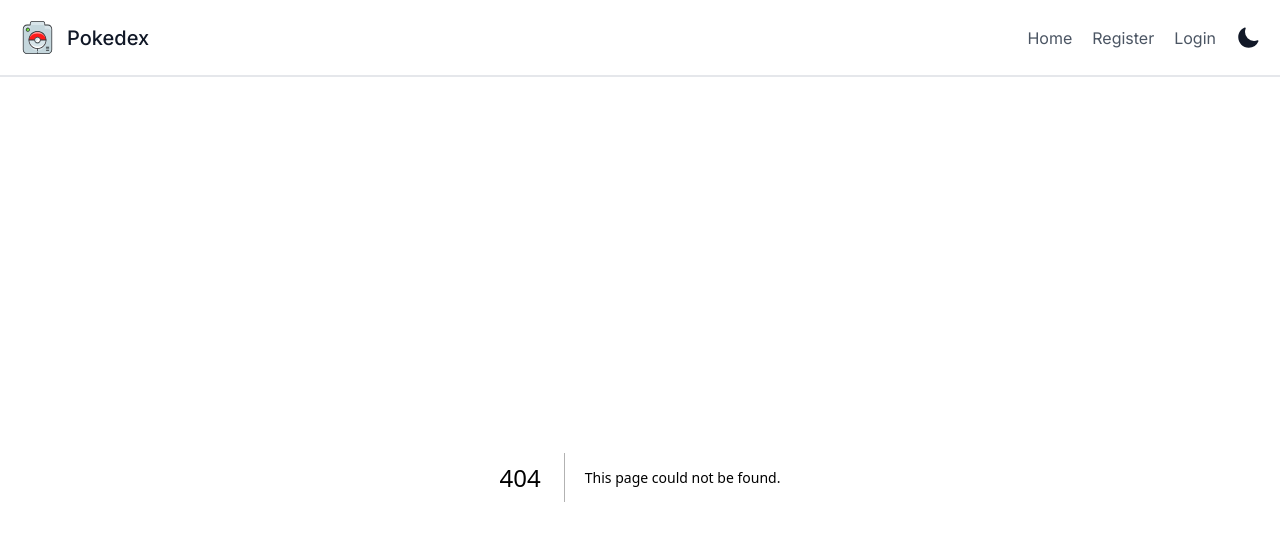
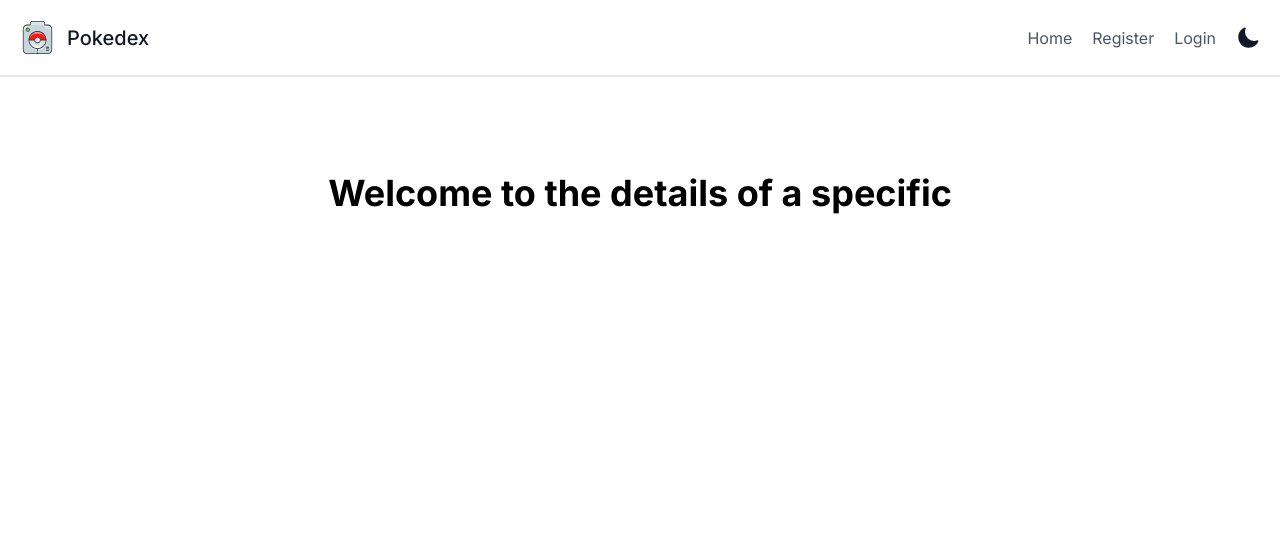
Before and after one commit to bogovich/cloudbis-pokedex, a Next.js app: page /pokemon/1 in a window 1280 px wide. Before the commit this address had no page. Shown: the top 540 px of the page. Built offline with nearby package versions, Linux system fonts and the light colour scheme.

Commit message:
Added initial/basic pokemon list view and pokemon view routes

```diff
--- /dev/null
+++ b/app/pokemon/[id]/page.tsx
@@ -0,0 +1,7 @@
+export default function PokemonView() {
+    return (
+        <main className="flex min-h-screen flex-col items-center justify-between p-24">
+            <h1 className="text-4xl font-bold">Welcome to the details of a specific</h1>
+        </main>
+    );
+}
--- /dev/null
+++ b/app/pokemon/page.tsx
@@ -0,0 +1,7 @@
+export default function PokemonListView() {
+    return (
+        <main className="flex min-h-screen flex-col items-center justify-between p-24">
+            <h1 className="text-4xl font-bold">Welcome to Pokemon List</h1>
+        </main>
+    );
+}
```
